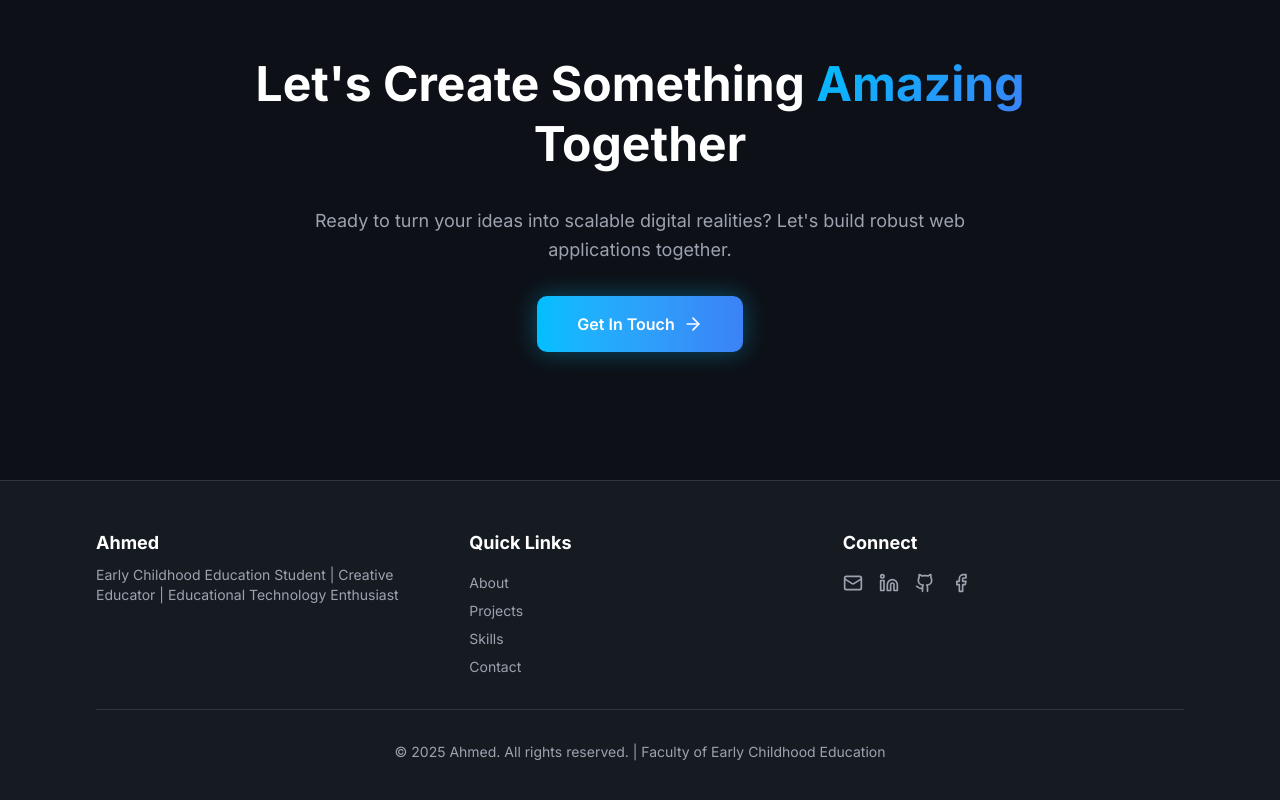
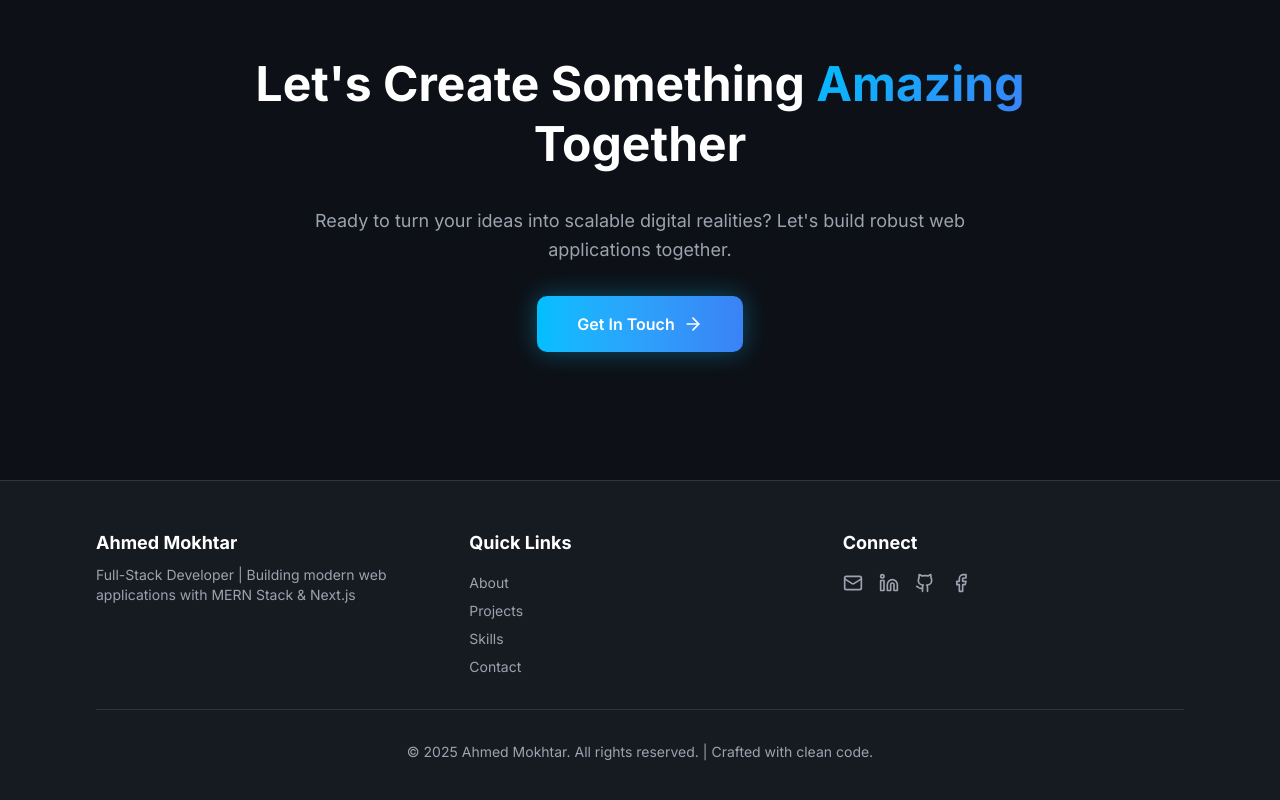
Before and after one commit to ahmed404mo/frontPort, a Next.js app: page / in a window 1280 px wide. Shown: the part 1085-1885 px from the top of the page. Built offline with nearby package versions, Linux system fonts and the light colour scheme; no server answers.

Commit message:
add succeoooo

```diff
--- a/components/footer.tsx
+++ b/components/footer.tsx
@@ -1,4 +1,4 @@
-import { Mail, Linkedin, Github, Facebook } from "lucide-react" // 1. غيرت Instagram لـ Facebook
+import { Mail, Linkedin, Github, Facebook } from "lucide-react"
 import Link from "next/link"
 
 export default function Footer() {
@@ -10,9 +10,9 @@ export default function Footer() {
         <div className="grid grid-cols-1 md:grid-cols-3 gap-8 mb-8">
           {/* About */}
           <div>
-            <h3 className="font-bold text-lg mb-2">Ahmed</h3>
+            <h3 className="font-bold text-lg mb-2">Ahmed Mokhtar</h3>
             <p className="text-sm text-[#9CA3AF]">
-              Early Childhood Education Student | Creative Educator | Educational Technology Enthusiast
+              Full-Stack Developer | Building modern web applications with MERN Stack & Next.js
             </p>
           </div>
 
@@ -43,19 +43,18 @@ export default function Footer() {
             </ul>
           </div>
 
-          {/* Social Links (تم تعديل اللينكات) */}
           <div>
             <h3 className="font-bold text-lg mb-4">Connect</h3>
             <div className="flex gap-4">
               <a
-                href="mailto:mo879938@gmail.com" // 2. لينك الإيميل
+                href="mailto:mo879938@gmail.com"
                 className="text-[#9CA3AF] hover:text-[#00BFFF] hover:scale-110 transition-all"
                 aria-label="Email"
               >
                 <Mail size={20} />
               </a>
               <a
-                href="https://www.linkedin.com/in/ahmed-mokhtar-a23a10372" // 3. لينك لينكدإن
+                href="https://www.linkedin.com/in/ahmed-mokhtar-a23a10372"
                 target="_blank"
                 rel="noopener noreferrer"
                 className="text-[#9CA3AF] hover:text-[#00BFFF] hover:scale-110 transition-all"
@@ -64,7 +63,7 @@ export default function Footer() {
                 <Linkedin size={20} />
               </a>
               <a
-                href="https://github.com/ahmed404mo" // 4. لينك جيت هاب
+                href="https://github.com/ahmed404mo"
                 target="_blank"
                 rel="noopener noreferrer"
                 className="text-[#9CA3AF] hover:text-[#00BFFF] hover:scale-110 transition-all"
@@ -73,20 +72,20 @@ export default function Footer() {
                 <Github size={20} />
               </a>
               <a
-                href="https://www.facebook.com/share/17cxdv8hxb/" // 5. لينك فيسبوك
+                href="https://www.facebook.com/share/17cxdv8hxb/"
                 target="_blank"
                 rel="noopener noreferrer"
                 className="text-[#9CA3AF] hover:text-[#00BFFF] hover:scale-110 transition-all"
-                aria-label="Facebook" // 6. غيرنا الـ label
+                aria-label="Facebook"
               >
-                <Facebook size={20} /> {/* 7. غيرنا الأيقونة */}
+                <Facebook size={20} />
               </a>
             </div>
           </div>
         </div>
 
         <div className="border-t border-[#30363D] pt-8 text-center text-sm text-[#9CA3AF]">
-          <p>&copy; {currentYear} Ahmed. All rights reserved. | Faculty of Early Childhood Education</p>
+          <p>&copy; {currentYear} Ahmed Mokhtar. All rights reserved. | Crafted with clean code.</p>
         </div>
       </div>
     </footer>
```
